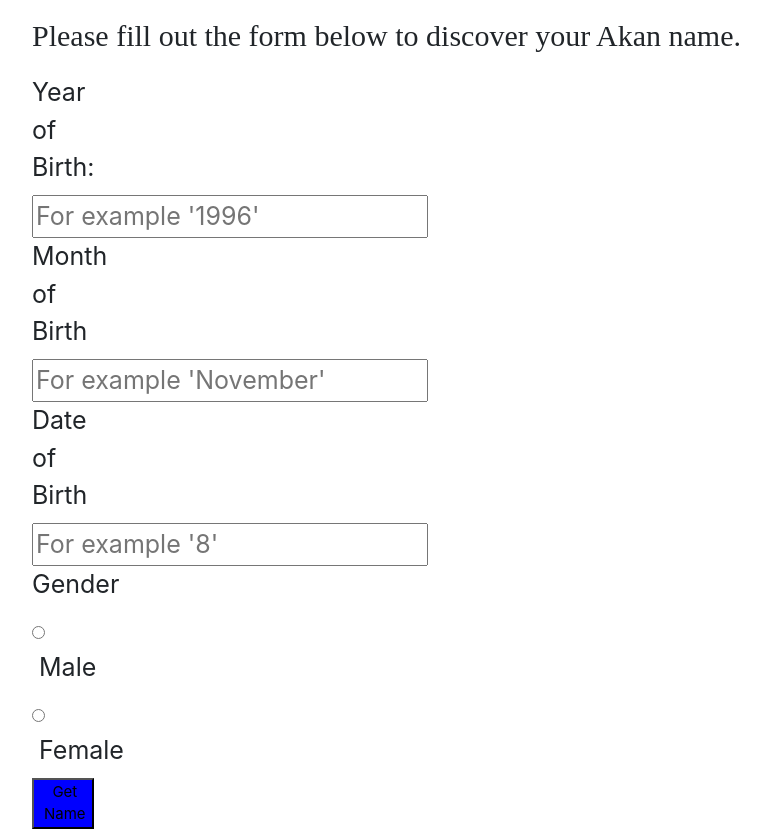
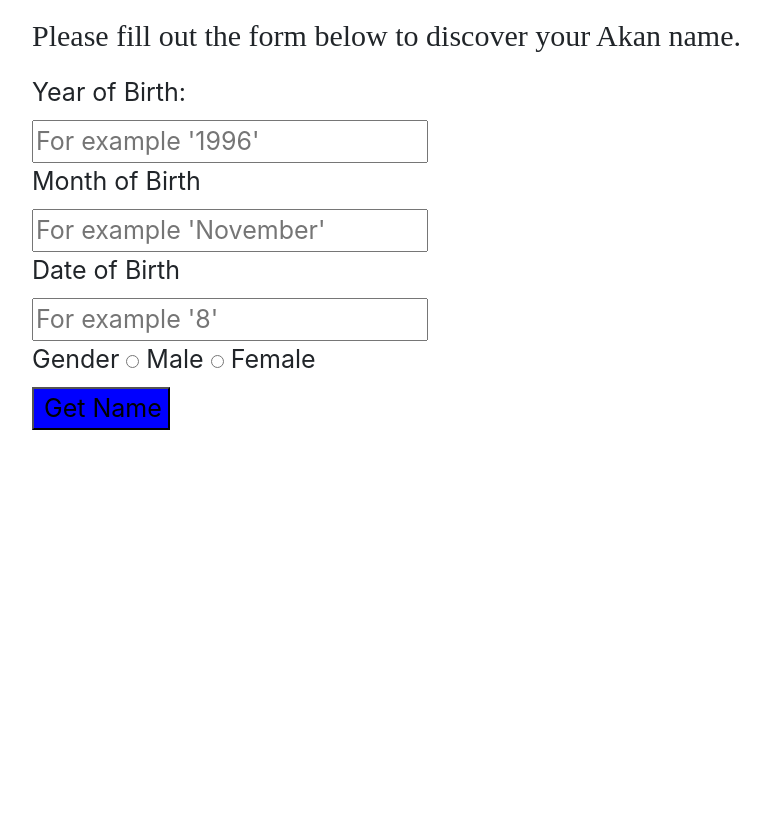
Before and after one commit to AgnesMuita/Birthdays-WebApplication, a plain HTML site: page index.html in a window 1280 px wide. Shown: the part 1053-1883 px from the top of the page, without its empty margins (53-823 px from the left). After the commit the page ends 1483 px from the top, so only its background shows below. Drawn offline with Linux system fonts and the light colour scheme.

Commit message:
add CSS to make form display inline flex

```diff
--- a/css/styles.css
+++ b/css/styles.css
@@ -16,10 +16,11 @@ h1 {
 .Form {
     font-size: 25px;
     width: 15px;
+    display: inline-flex;
 }
 .container button {
     background-color: blue;
-    font-size: 15px;
+    font-size: 25px;
     padding-left:10px;
     transition-duration: 0.4s;
  }
```
